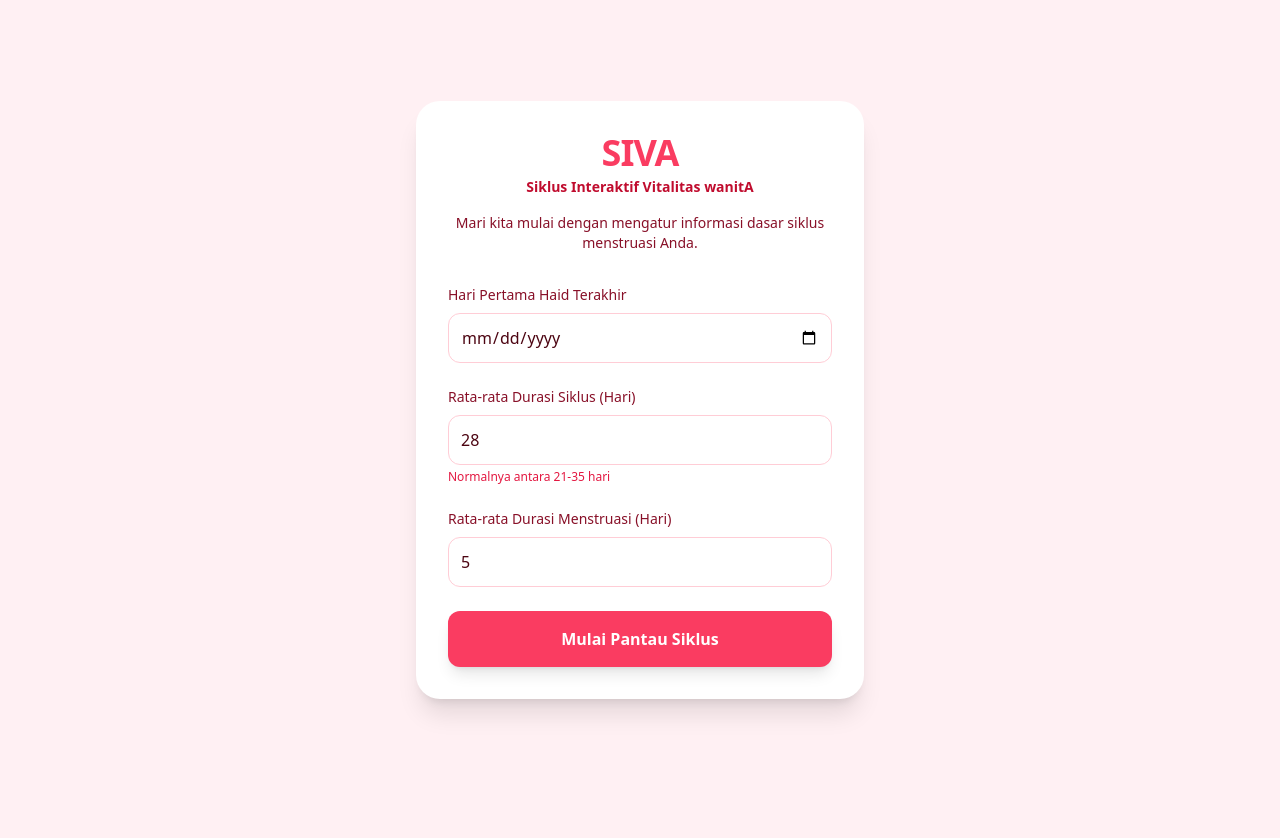
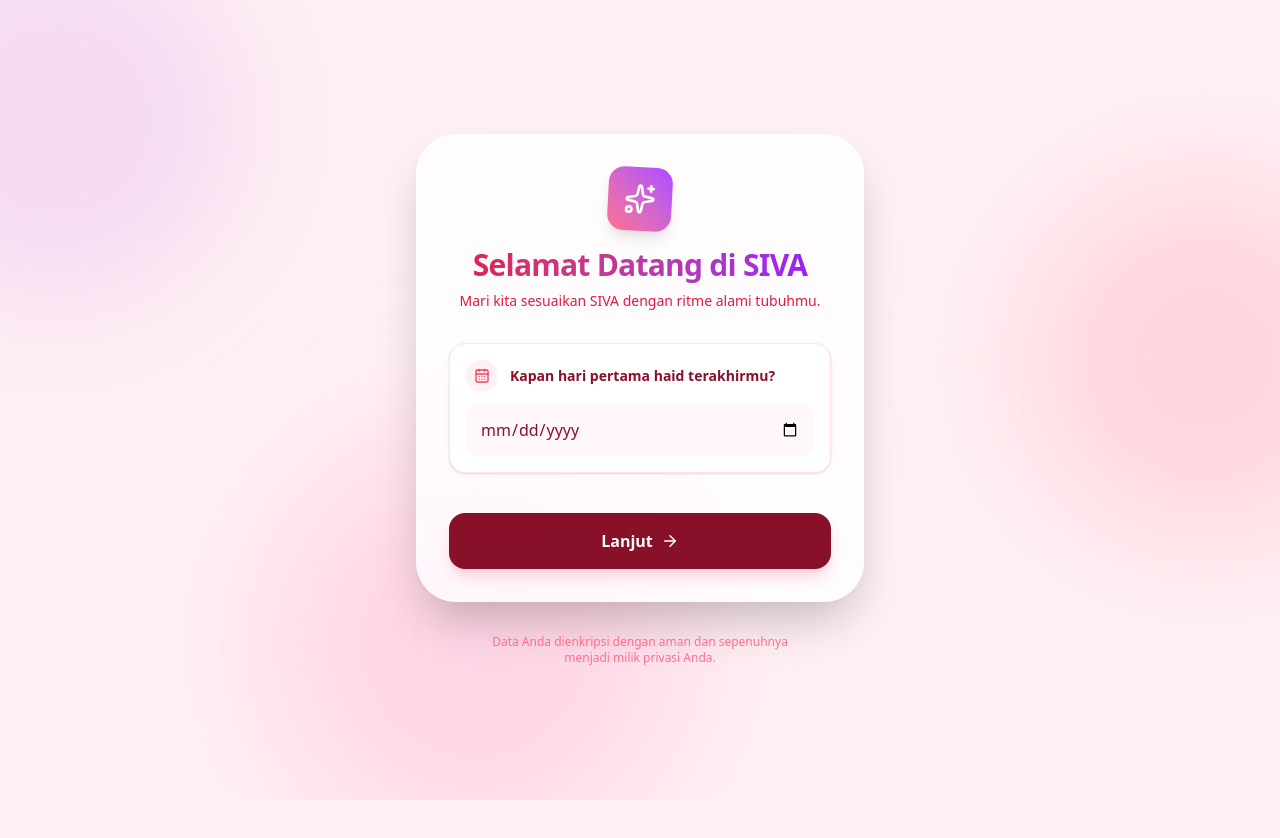
Before and after one commit to ardhikaxx/siva-app, a Next.js app: page /onboarding in a window 1280 px wide. Shown: the top 838 px of the page. Built offline with nearby package versions, Linux system fonts and the light colour scheme; no server answers.

Commit message:
feat: redesain total halaman onboarding menjadi sangat premium dan interaktif

```diff
--- a/app/globals.css
+++ b/app/globals.css
@@ -208,3 +208,22 @@ body {
     --color-brand-950: #faf5ff;
   }
 }
+
+@theme {
+  --animate-blob: blob 7s infinite;
+}
+
+@keyframes blob {
+  0% { transform: translate(0px, 0px) scale(1); }
+  33% { transform: translate(30px, -50px) scale(1.1); }
+  66% { transform: translate(-20px, 20px) scale(0.9); }
+  100% { transform: translate(0px, 0px) scale(1); }
+}
+
+.animation-delay-2000 {
+  animation-delay: 2s;
+}
+
+.animation-delay-4000 {
+  animation-delay: 4s;
+}
--- a/app/onboarding/page.tsx
+++ b/app/onboarding/page.tsx
@@ -4,8 +4,9 @@ import { useState, useEffect, Suspense } from "react";
 import { useRouter, useSearchParams } from "next/navigation";
 import { useCycleData } from "@/context/CycleContext";
 import { formatISO, parseISO, format } from "date-fns";
-import { motion } from "framer-motion";
+import { motion, AnimatePresence } from "framer-motion";
 import { useAlert } from "@/context/AlertContext";
+import { CalendarDays, Clock, Activity, ArrowRight, Sparkles } from "lucide-react";
 
 function OnboardingContent() {
   const router = useRouter();
@@ -15,8 +16,9 @@ function OnboardingContent() {
 
   const { updateSettings, settings, loading } = useCycleData();
   const [lastPeriodStart, setLastPeriodStart] = useState("");
-  const [cycleLength, setCycleLength] = useState(28);
-  const [periodLength, setPeriodLength] = useState(5);
+  const [cycleLength, setCycleLength] = useState<number | "">(28);
+  const [periodLength, setPeriodLength] = useState<number | "">(5);
+  const [step, setStep] = useState(1);
 
   useEffect(() => {
     // Redirect ke beranda jika sudah punya settings dan BUKAN dalam mode edit
@@ -34,10 +36,10 @@ function OnboardingContent() {
 
   const handleSubmit = async (e: React.FormEvent) => {
     e.preventDefault();
-    if (!lastPeriodStart) {
+    if (!lastPeriodStart || !cycleLength || !periodLength) {
       showAlert({
         title: "Perhatian",
-        text: "Silakan pilih tanggal hari pertama haid terakhir.",
+        text: "Silakan lengkapi semua data.",
         type: "warning"
       });
       return;
@@ -53,12 +55,20 @@ function OnboardingContent() {
     router.push("/");
   };
 
+  const nextStep = () => {
+    if (step === 1 && !lastPeriodStart) {
+      showAlert({ title: "Tunggu sebentar", text: "Kapan hari pertama haid terakhirmu?", type: "warning" });
+      return;
+    }
+    setStep(step + 1);
+  };
+
   if (loading || (settings && !isEditMode)) {
     return (
       <div className="min-h-screen bg-brand-50 p-6 flex flex-col items-center justify-center">
-        <div className="w-full max-w-md bg-white p-8 rounded-3xl shadow-sm border border-brand-100">
-          <div className="h-8 w-3/4 bg-brand-200 rounded mb-4 animate-pulse mx-auto"></div>
-          <div className="h-4 w-full bg-brand-100 rounded mb-8 animate-pulse"></div>
+        <div className="w-full max-w-md bg-white p-8 rounded-[2rem] shadow-sm border border-brand-100">
+          <div className="h-8 w-3/4 bg-brand-200 rounded-full mb-4 animate-pulse mx-auto"></div>
+          <div className="h-4 w-full bg-brand-100 rounded-full mb-8 animate-pulse"></div>
 
           <div className="space-y-6">
             <div className="h-16 w-full bg-brand-50 rounded-2xl animate-pulse"></div>
@@ -66,71 +76,148 @@ function OnboardingContent() {
             <div className="h-16 w-full bg-brand-50 rounded-2xl animate-pulse"></div>
           </div>
 
-          <div className="mt-8 h-12 w-full bg-brand-200 rounded-xl animate-pulse"></div>
+          <div className="mt-8 h-14 w-full bg-brand-200 rounded-2xl animate-pulse"></div>
         </div>
       </div>
     );
   }
 
   return (
-    <div className="min-h-screen flex flex-col items-center justify-center p-6 bg-brand-50">
+    <div className="min-h-screen flex flex-col items-center justify-center p-6 relative overflow-hidden bg-brand-50">
+      {/* Decorative Background Elements */}
+      <div className="absolute top-[-10%] left-[-10%] w-96 h-96 bg-purple-300 rounded-full mix-blend-multiply filter blur-3xl opacity-30 animate-blob"></div>
+      <div className="absolute top-[20%] right-[-10%] w-96 h-96 bg-brand-300 rounded-full mix-blend-multiply filter blur-3xl opacity-30 animate-blob animation-delay-2000"></div>
+      <div className="absolute bottom-[-10%] left-[20%] w-96 h-96 bg-pink-300 rounded-full mix-blend-multiply filter blur-3xl opacity-30 animate-blob animation-delay-4000"></div>
+
       <motion.div
-        initial={{ opacity: 0, y: 20 }}
-        animate={{ opacity: 1, y: 0 }}
-        className="w-full max-w-md bg-white p-8 rounded-3xl shadow-xl"
+        initial={{ opacity: 0, scale: 0.95, y: 20 }}
+        animate={{ opacity: 1, scale: 1, y: 0 }}
+        transition={{ duration: 0.5, type: "spring", bounce: 0.4 }}
+        className="w-full max-w-md bg-white/80 backdrop-blur-xl p-8 rounded-[2.5rem] shadow-2xl border border-white/50 relative z-10"
       >
-        <h1 className="text-4xl font-black text-brand-500 mb-1 text-center tracking-tight">SIVA</h1>
-        <p className="text-brand-700 font-semibold text-center text-sm mb-4">Siklus Interaktif Vitalitas wanitA</p>
-
-        <p className="text-brand-900 mb-8 text-center text-sm">Mari kita mulai dengan mengatur informasi dasar siklus menstruasi Anda.</p>
+        <div className="text-center mb-8">
+          <motion.div
+            initial={{ scale: 0 }}
+            animate={{ scale: 1 }}
+            transition={{ delay: 0.2, type: "spring" }}
+            className="w-16 h-16 bg-gradient-to-tr from-brand-400 to-purple-500 rounded-2xl mx-auto mb-4 flex items-center justify-center shadow-lg transform rotate-3"
+          >
+            <Sparkles className="text-white" size={32} />
+          </motion.div>
+          <h1 className="text-3xl font-black text-transparent bg-clip-text bg-gradient-to-r from-brand-600 to-purple-600 mb-2 tracking-tight">
+            Selamat Datang di SIVA
+          </h1>
+          <p className="text-brand-600 text-sm font-medium">
+            {isEditMode ? "Perbarui informasi siklus Anda" : "Mari kita sesuaikan SIVA dengan ritme alami tubuhmu."}
+          </p>
+        </div>
 
         <form onSubmit={handleSubmit} className="space-y-6">
-          <div>
-            <label className="block text-sm font-medium text-brand-900 mb-2">Hari Pertama Haid Terakhir</label>
+          <div className="space-y-6">
+            {/* Step 1: Last Period */}
+            <motion.div
+              initial={false}
+              animate={{ opacity: 1, height: 'auto' }}
+              className="bg-white rounded-2xl p-4 border border-brand-100 shadow-sm focus-within:ring-2 focus-within:ring-brand-400 transition-all"
+            >
+              <label className="flex items-center text-sm font-bold text-brand-900 mb-3">
+                <div className="w-8 h-8 rounded-full bg-brand-50 flex items-center justify-center mr-3 text-brand-500">
+                  <CalendarDays size={16} />
+                </div>
+                Kapan hari pertama haid terakhirmu?
+              </label>
               <input
                 type="date"
                 value={lastPeriodStart}
                 onChange={(e) => setLastPeriodStart(e.target.value)}
-              className="w-full p-3 rounded-xl border border-brand-200 focus:ring-2 focus:ring-brand-400 focus:border-brand-400 outline-none"
+                className="w-full bg-brand-50/50 p-3.5 rounded-xl border-none focus:ring-0 text-brand-900 font-medium outline-none cursor-pointer"
                 required
               />
+            </motion.div>
+
+            {/* Step 2: Cycle & Period Lengths */}
+            <AnimatePresence>
+              {(step > 1 || isEditMode) && (
+                <motion.div
+                  initial={{ opacity: 0, height: 0 }}
+                  animate={{ opacity: 1, height: 'auto' }}
+                  className="space-y-6 overflow-hidden"
+                >
+                  <div className="bg-white rounded-2xl p-4 border border-brand-100 shadow-sm focus-within:ring-2 focus-within:ring-brand-400 transition-all">
+                    <label className="flex items-center text-sm font-bold text-brand-900 mb-3">
+                      <div className="w-8 h-8 rounded-full bg-purple-50 flex items-center justify-center mr-3 text-purple-500">
+                        <Activity size={16} />
                       </div>
-
-          <div>
-            <label className="block text-sm font-medium text-brand-900 mb-2">Rata-rata Durasi Siklus (Hari)</label>
+                      Berapa lama rata-rata siklusmu?
+                    </label>
+                    <div className="flex items-center">
                       <input
                         type="number"
                         min="21"
-              max="35"
+                        max="60"
                         value={cycleLength}
-              onChange={(e) => setCycleLength(parseInt(e.target.value))}
-              className="w-full p-3 rounded-xl border border-brand-200 focus:ring-2 focus:ring-brand-400 focus:border-brand-400 outline-none"
+                        onChange={(e) => setCycleLength(e.target.value ? parseInt(e.target.value) : "")}
+                        className="w-20 text-center bg-brand-50/50 p-3 rounded-xl border-none focus:ring-0 text-brand-900 font-black text-lg outline-none"
                         required
                       />
-            <p className="text-xs text-brand-600 mt-1">Normalnya antara 21-35 hari</p>
+                      <span className="ml-3 text-brand-500 font-medium text-sm">Hari (Biasanya 28 hari)</span>
+                    </div>
                   </div>
 
-          <div>
-            <label className="block text-sm font-medium text-brand-900 mb-2">Rata-rata Durasi Menstruasi (Hari)</label>
+                  <div className="bg-white rounded-2xl p-4 border border-brand-100 shadow-sm focus-within:ring-2 focus-within:ring-brand-400 transition-all">
+                    <label className="flex items-center text-sm font-bold text-brand-900 mb-3">
+                      <div className="w-8 h-8 rounded-full bg-pink-50 flex items-center justify-center mr-3 text-pink-500">
+                        <Clock size={16} />
+                      </div>
+                      Berapa hari haidmu biasanya?
+                    </label>
+                    <div className="flex items-center">
                       <input
                         type="number"
                         min="2"
-              max="10"
+                        max="15"
                         value={periodLength}
-              onChange={(e) => setPeriodLength(parseInt(e.target.value))}
-              className="w-full p-3 rounded-xl border border-brand-200 focus:ring-2 focus:ring-brand-400 focus:border-brand-400 outline-none"
+                        onChange={(e) => setPeriodLength(e.target.value ? parseInt(e.target.value) : "")}
+                        className="w-20 text-center bg-brand-50/50 p-3 rounded-xl border-none focus:ring-0 text-brand-900 font-black text-lg outline-none"
                         required
                       />
+                      <span className="ml-3 text-brand-500 font-medium text-sm">Hari (Biasanya 5 hari)</span>
+                    </div>
+                  </div>
+                </motion.div>
+              )}
+            </AnimatePresence>
           </div>
 
-          <button
+          <div className="pt-4">
+            {step === 1 && !isEditMode ? (
+              <motion.button
+                whileHover={{ scale: 1.02 }}
+                whileTap={{ scale: 0.98 }}
+                type="button"
+                onClick={nextStep}
+                className="w-full py-4 bg-brand-900 text-white rounded-2xl font-bold flex items-center justify-center shadow-lg shadow-brand-200 transition-all"
+              >
+                Lanjut <ArrowRight size={18} className="ml-2" />
+              </motion.button>
+            ) : (
+              <motion.button
+                whileHover={{ scale: 1.02 }}
+                whileTap={{ scale: 0.98 }}
                 type="submit"
-            className="w-full py-4 bg-brand-500 hover:bg-brand-600 text-white rounded-xl font-semibold transition-colors shadow-lg"
+                className="w-full py-4 bg-gradient-to-r from-brand-500 to-purple-500 text-white rounded-2xl font-bold shadow-lg shadow-brand-200 transition-all flex items-center justify-center"
               >
-            {isEditMode ? "Simpan Perubahan" : "Mulai Pantau Siklus"}
-          </button>
+                <Sparkles size={18} className="mr-2" /> {isEditMode ? "Simpan Perubahan" : "Mulai Perjalanan SIVA"}
+              </motion.button>
+            )}
+          </div>
         </form>
       </motion.div>
+
+      {/* Footer Text */}
+      <p className="mt-8 text-brand-400 text-xs text-center max-w-xs relative z-10">
+        Data Anda dienkripsi dengan aman dan sepenuhnya menjadi milik privasi Anda.
+      </p>
     </div>
   );
 }
```
Lines whose indentation alone changed are shown as unchanged.
